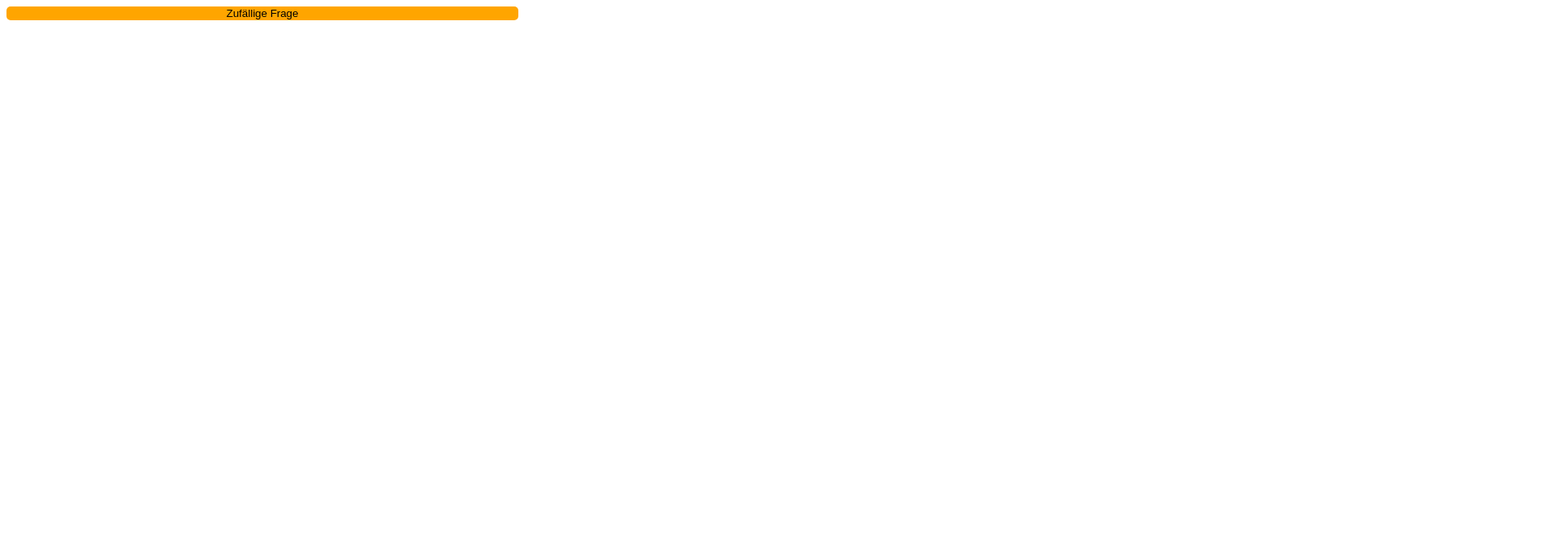
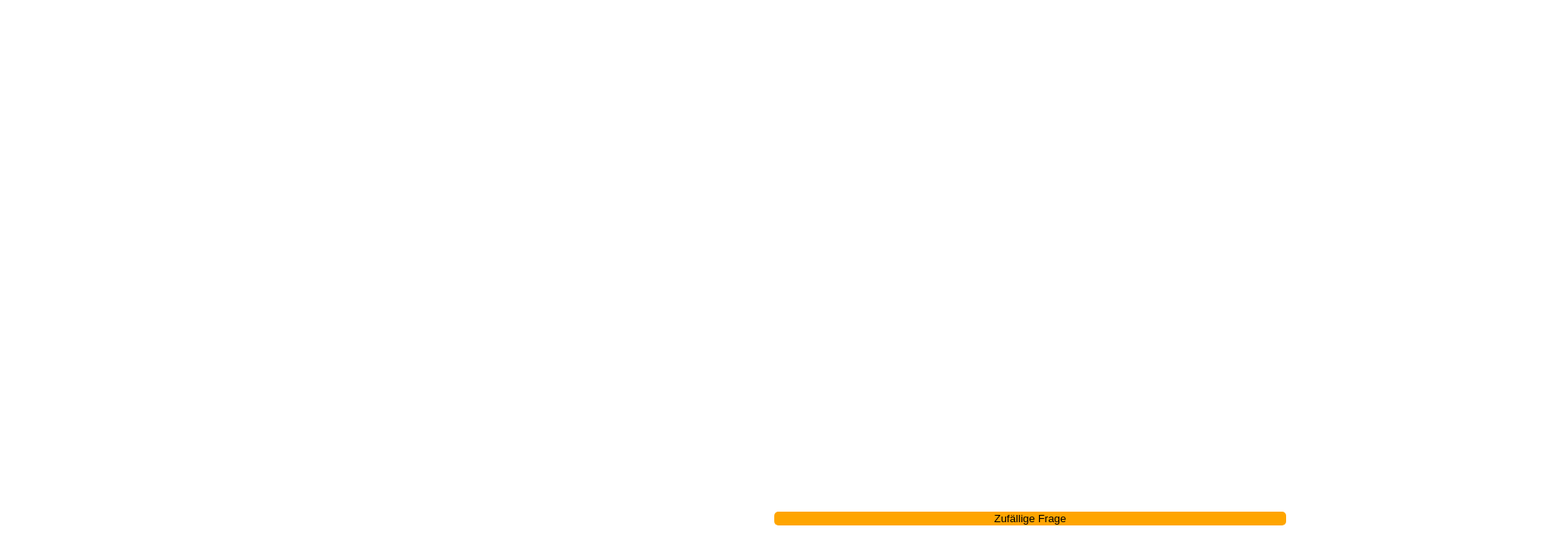
Before and after one commit to fjangfaragesh/studitagefrager, a plain HTML site: page index.html in a window 1280 px wide. Shown: the top 688 px of the page at 81% size, 1920 px wide, since content can reach past the window. Drawn offline with Linux system fonts and the light colour scheme.

Commit message:
Update index.html

```diff
--- a/index.html
+++ b/index.html
@@ -13,7 +13,7 @@ function randomQuestion() {
     <script type="text/javascript" src="fragen.js"></script>
   </head>
   <body>
-    <div style="height:100%; width:100%">
+    <div style="height:100%; width:100%; text-align:center; margin:25%; padding:25%">
       <input type="button" onclick="randomQuestion()" value="Zufällige Frage" style="width:50%; background-color: orange; vertical-align: middle; border:none; border-radius:5px;" />
       <p id="outpt"></p>
     </div>
```
